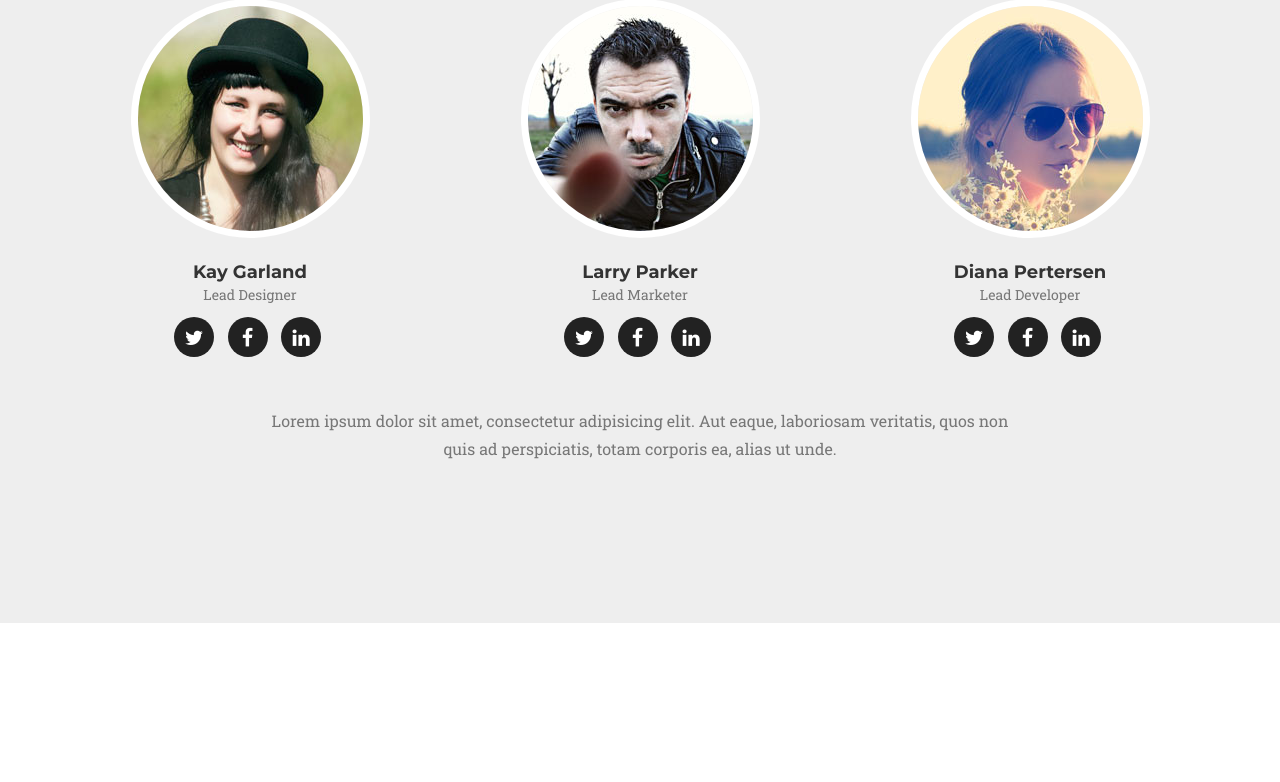
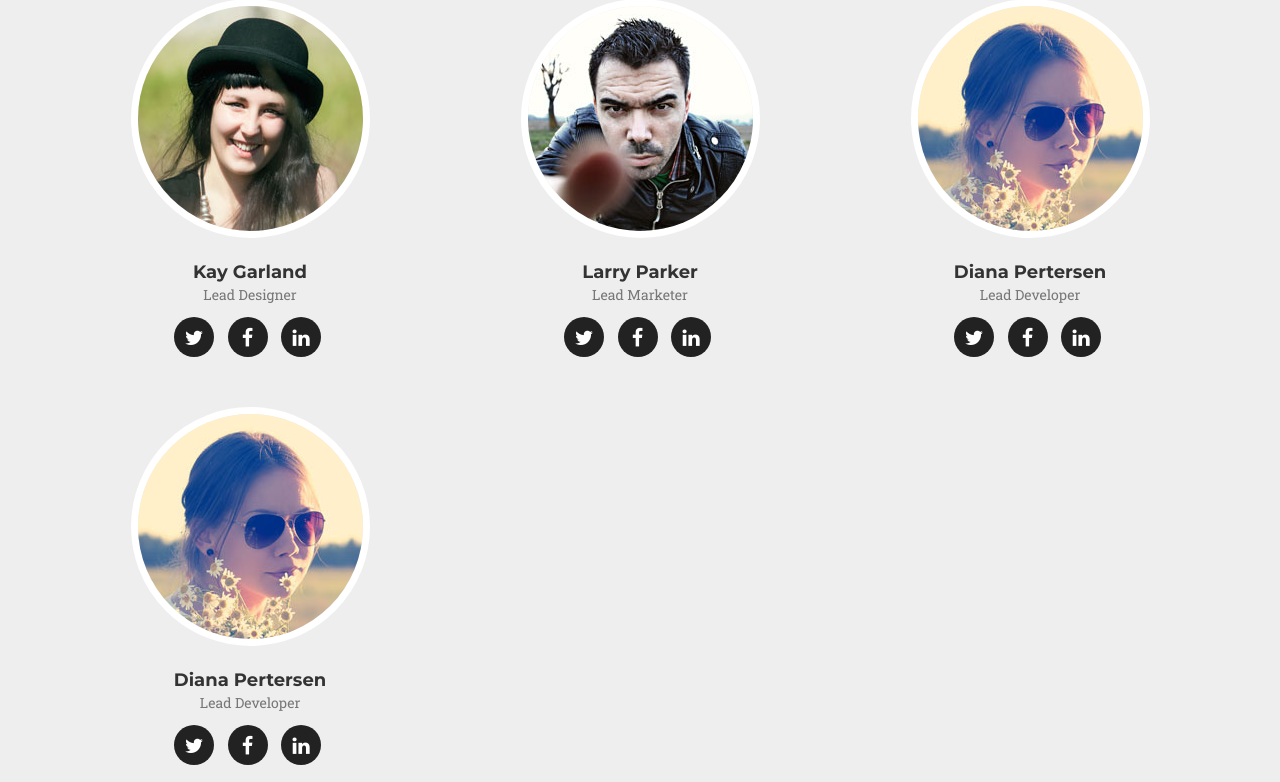
Before and after one commit to bryanbernal97/idb, a Flask app: page / in a window 1280 px wide. Shown: the part 5718-6500 px from the top of the page. Before the commit the page ends 6341 px from the top, so only its background shows below. Run offline with Flask 2, Linux system fonts and the light colour scheme; some libraries are stand-ins or nearby versions; some web fonts are replaced.

Commit message:
Added a 4th team member.

```diff
--- a/templates/index.html
+++ b/templates/index.html
@@ -375,6 +375,21 @@
                         </ul>
                     </div>
                 </div>
+                <div class="col-sm-4">
+                    <div class="team-member">
+                        <img src="/static/img/team/3.jpg" class="img-responsive img-circle" alt="">
+                        <h4>Diana Pertersen</h4>
+                        <p class="text-muted">Lead Developer</p>
+                        <ul class="list-inline social-buttons">
+                            <li><a href="#"><i class="fa fa-twitter"></i></a>
+                            </li>
+                            <li><a href="#"><i class="fa fa-facebook"></i></a>
+                            </li>
+                            <li><a href="#"><i class="fa fa-linkedin"></i></a>
+                            </li>
+                        </ul>
+                    </div>
+                </div>
             </div>
             <div class="row">
                 <div class="col-lg-8 col-lg-offset-2 text-center">
```
